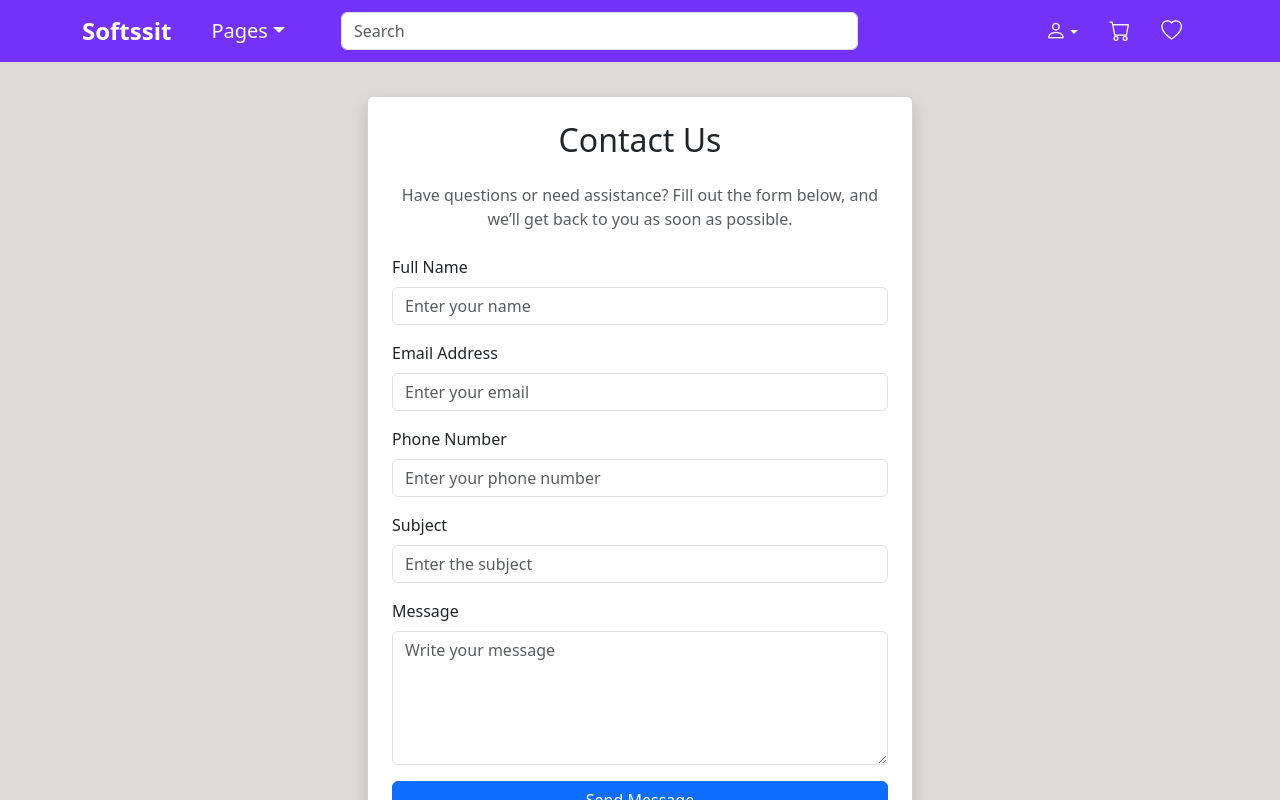
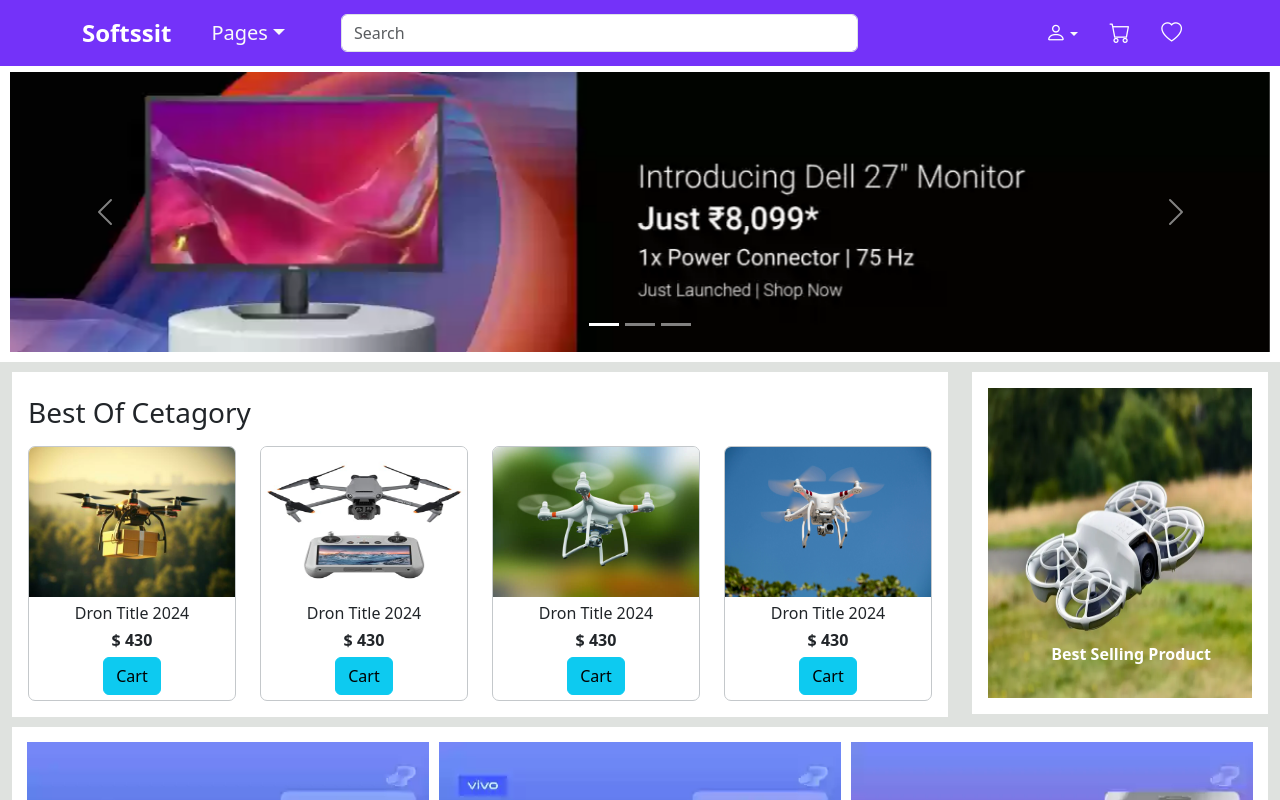
Before and after one commit to Nahid-Hasan14/MyShop, a React (Vite) app: page / in a window 1280 px wide. Shown: the top 800 px of the page. Built offline with nearby package versions, Linux system fonts and the light colour scheme.

Commit message:
install react-router-dom & page setup

```diff
--- a/package.json
+++ b/package.json
@@ -14,7 +14,8 @@
     "react": "^18.2.0",
     "react-bootstrap": "^2.10.6",
     "react-dom": "^18.2.0",
-    "react-icons": "^5.4.0"
+    "react-icons": "^5.4.0",
+    "react-router-dom": "^7.1.3"
   },
   "devDependencies": {
     "@types/react": "^18.2.37",
--- a/src/App.jsx
+++ b/src/App.jsx
@@ -1,10 +1,9 @@
-import React from 'react'
-import Home from './Pages/Home'
+import MainLayout from './MainLayout/MainLayout'
 
 export default function App() {
   return (
     <div>
-      <Home />
+       <MainLayout />
     </div>
   )
 }
--- a/src/Components/Navbar/Navbar.jsx
+++ b/src/Components/Navbar/Navbar.jsx
@@ -1,3 +1,4 @@
+import { Link } from "react-router-dom";
 import "./Navbar.css";
 
 export default function Navbar() {
@@ -40,19 +41,19 @@
                     </a>
                     <ul className="dropdown-menu custom-dropdown">
                       <li>
-                        <a className="dropdown-item" href="#">
+                        <Link to={"/"} className="dropdown-item " >
                           Home
-                        </a>
+                        </Link>
                       </li>
                       <li>
-                        <a className="dropdown-item" href="#">
+                        <Link to={"/about-us"} className="dropdown-item ">
                           About
-                        </a>
+                        </Link>
                       </li>
                       <li>
-                        <a className="dropdown-item" href="#">
+                        <Link to={"/contact-us"} className="dropdown-item ">
                           Contact
-                        </a>
+                        </Link>
                       </li>
                     </ul>
                   </li>
--- /dev/null
+++ b/src/MainLayout/MainLayout.jsx
@@ -0,0 +1,13 @@
+import { Outlet } from 'react-router-dom'
+import Navbar from '../Components/Navbar/Navbar'
+import Footer from '../Components/Footer/Footer'
+
+export default function MainLayout() {
+  return (
+    <div>
+      <Navbar />
+      <Outlet />
+      <Footer />
+    </div>
+  )
+}
--- a/src/Pages/Home.jsx
+++ b/src/Pages/Home.jsx
@@ -1,29 +1,23 @@
-// import BannerSection from "../Components/BannerSection/BannarSection"
-// import BannerSpecial from '../Components/BannerSpecial'
-// import DisBanner from '../Components/DisBanner'
-import Footer from '../Components/Footer/Footer'
-import Navbar from '../Components/Navbar/Navbar'
-import ContactUs from './ContactUs/ContactUs'
-// import OffProducts from '../Components/OffProducts/OffProducts'
-// import TopCarousel from '../Components/TopCarousel/TopCarousel'
-// import TrandingItems from '../Components/TrandingItems/TrandingItems'
-// import UnderHOffer from '../Components/UnderHOffer/UnderHOffer'
-// import BestProducts from '../Components/BestProducts/BestProducts'
+import BannerSection from "../Components/BannerSection/BannarSection"
+import BannerSpecial from '../Components/BannerSpecial'
+import DisBanner from '../Components/DisBanner'
+import OffProducts from '../Components/OffProducts/OffProducts'
+import TopCarousel from '../Components/TopCarousel/TopCarousel'
+import TrandingItems from '../Components/TrandingItems/TrandingItems'
+import UnderHOffer from '../Components/UnderHOffer/UnderHOffer'
+import BestProducts from '../Components/BestProducts/BestProducts'
 
 export default function Home() {
   return (
     <div className='home-page'>
-      <Navbar />
-      {/* <TopCarousel />
+      <TopCarousel />
       <BestProducts />
       <BannerSection />
       <OffProducts />
       <DisBanner />
       <UnderHOffer />
       <BannerSpecial />
-      <TrandingItems /> */}
-      <ContactUs />
-      <Footer />
+      <TrandingItems />
     </div>
   )
 }
--- /dev/null
+++ b/src/Routing/Router.jsx
@@ -0,0 +1,28 @@
+import { createBrowserRouter } from "react-router-dom";
+import App from './../App';
+import Home from "../Pages/Home";
+import AboutUs from './../Pages/AboutUs/AboutUs';
+import ContactUs from "./../Pages/ContactUs/ContactUs";
+
+const router = createBrowserRouter([
+    {
+        path: "/",
+        element: <App />,
+        children: [
+            {
+                path: "/",
+                element: <Home />
+            },
+            {
+                path: "/about-us",
+                element: <AboutUs/>
+            },
+            {
+                path: "/contact-us",
+                element: <ContactUs />
+            }
+        ]
+    }
+])
+
+export default router;
--- a/src/main.jsx
+++ b/src/main.jsx
@@ -1,13 +1,14 @@
 import React from 'react'
 import ReactDOM from 'react-dom/client'
-import App from './App.jsx'
 import "./style.css";
 import 'bootstrap/dist/css/bootstrap.min.css';
 import 'bootstrap/dist/js/bootstrap.bundle.min.js';
+import { RouterProvider } from 'react-router-dom';
+import router from './Routing/Router';
 
 
 ReactDOM.createRoot(document.getElementById('root')).render(
   <React.StrictMode>
-    <App />
+  <RouterProvider router={router}/>
   </React.StrictMode>,
 )
```
Also changed, not shown: 1 other file (tests, documents, lock files or other folders).
